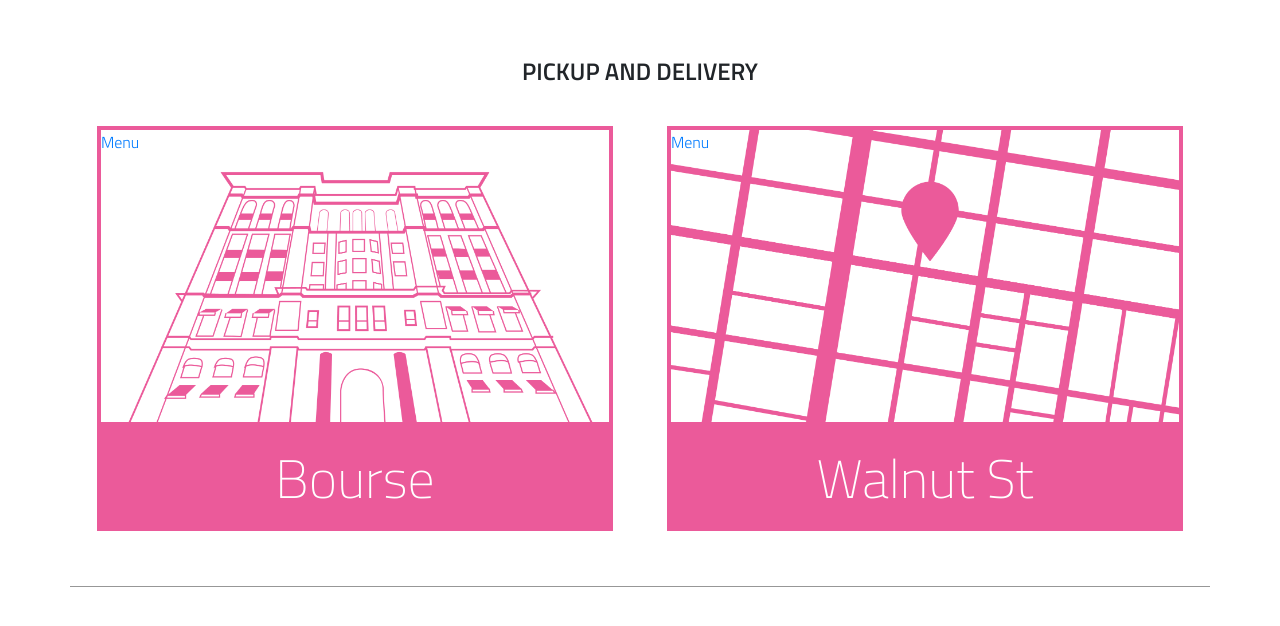
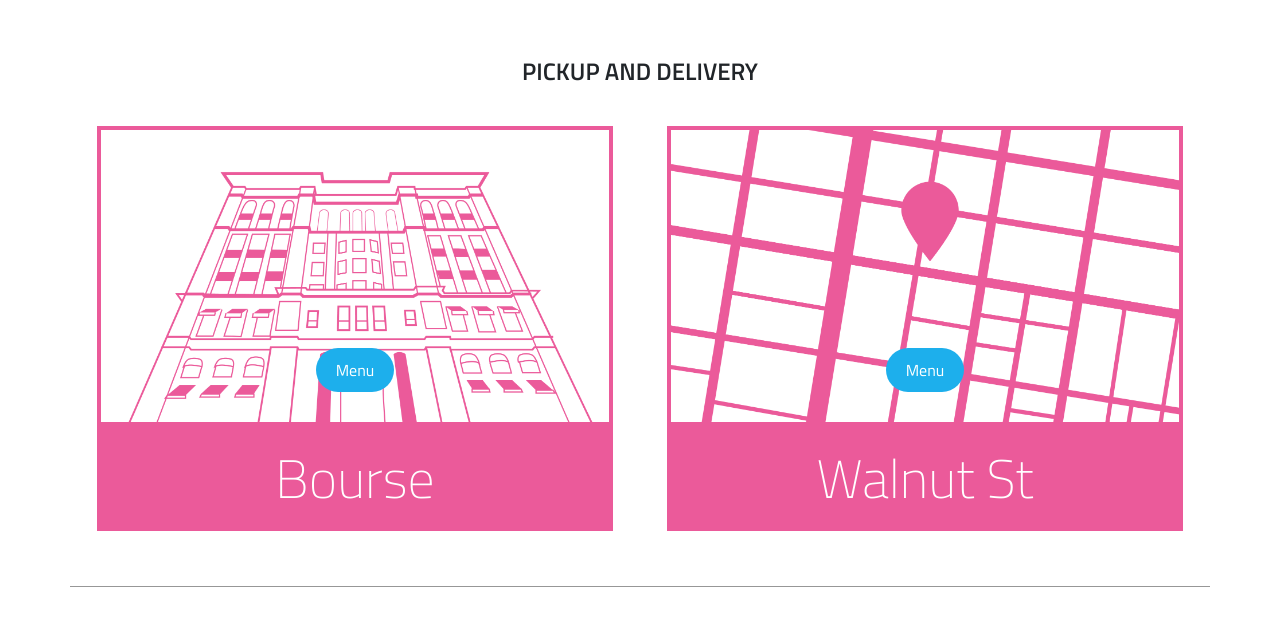
Before and after one commit to katiebayes/scoop, a website: page static/index.html in a window 1280 px wide. Shown: the part 703-1329 px from the top of the page. Drawn offline with nearby package versions, Linux system fonts and the light colour scheme.

Commit message:
fix button styling

```diff
--- a/static/index.html
+++ b/static/index.html
@@ -3,7 +3,7 @@
 <head>
     <meta charset="UTF-8">
     <title>Scoop DeVille</title>
-    <link href="https://fonts.googleapis.com/css?family=Titillium+Web:200,300,600,700" rel="stylesheet">
+    <link href="https://fonts.googleapis.com/css?family=Titillium+Web:200,300,400,600" rel="stylesheet">
     <link rel="stylesheet" href="https://stackpath.bootstrapcdn.com/bootstrap/4.1.0/css/bootstrap.min.css" integrity="sha384-9gVQ4dYFwwWSjIDZnLEWnxCjeSWFphJiwGPXr1jddIhOegiu1FwO5qRGvFXOdJZ4" crossorigin="anonymous">
     <link rel="stylesheet" type="text/css" href="style.css">
 </head>
--- a/static/scss/_base.scss
+++ b/static/scss/_base.scss
@@ -56,6 +56,12 @@ header {
 .walnut-graphic, .bourse-graphic {
   border: 4px solid $brand-color;
   flex-basis: 100%;
+  display: flex;
+  justify-content: center;
+  padding-bottom: 30px;
+  .button {
+    align-self: flex-end;
+  }
   @include lg-screen {
     min-height: 300px;
   }
@@ -137,6 +143,26 @@ header {
   }
 }
 
+.button {
+  display: inline-block;
+  padding: 9px 19px;
+  vertical-align: middle;
+  background-color: $ontray-blue;
+  color: #fff;
+  text-decoration: none;
+  font-weight: 400;
+  border: 1px solid transparent;
+  overflow: visible;
+  border-radius: 100px;
+  &:hover, &:visited, &:active {
+    text-decoration: none;
+    color: inherit;
+  }
+  &:hover, &:active {
+    background-color: #1AB6F1;
+  }
+}
+
 .order-category {
   @include transition(background-color);
   background-color: $brand-color;
```
Also changed, not shown: static/style.css, 1 other file.
